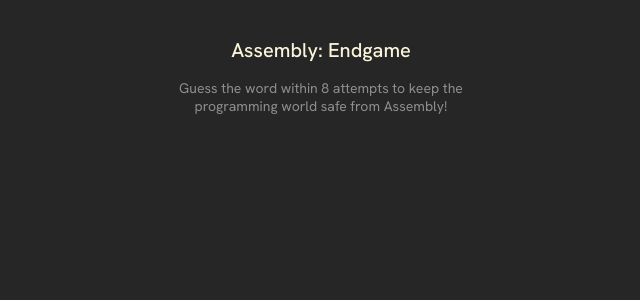
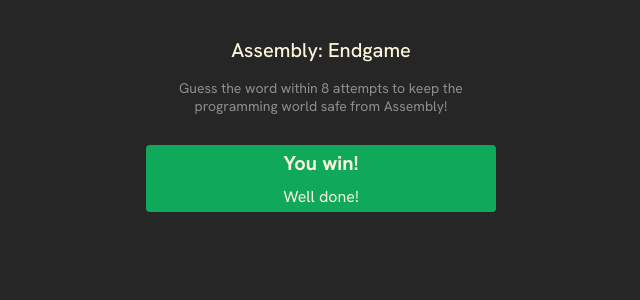
Before and after one commit to Shessire/Assembly-Endgame, a React (Vite) app: page / in a window 1280 px wide. Shown: the top 300 px of the page, without its empty margins (319-959 px from the left). Built offline with nearby package versions, Linux system fonts and the light colour scheme.

Commit message:
Add Game Status

```diff
--- a/src/App.css
+++ b/src/App.css
@@ -28,3 +28,22 @@
     max-width: 350px;
     color: #8E8E8E;
 }
+
+div.game-status {
+    background-color: #10A95B;
+    display: flex;
+    flex-direction: column;
+    align-items: center;
+    color: #F9F4DA;
+    border-radius: 4px;
+    margin-block: 30px;
+}
+
+div.game-status > h2 {
+    font-size: 1.25rem;
+    margin: 5px;
+}
+
+div.game-status > p {
+    margin: 5px;
+}
--- a/src/components/Header.jsx
+++ b/src/components/Header.jsx
@@ -5,6 +5,10 @@
             <p>Guess the word within 8 attempts to keep the programming
                 world safe from Assembly!
             </p>
+            <div className="game-status">
+                <h2>You win!</h2>
+                <p>Well done!</p>
+            </div>
         </section>
     )
 }
```
